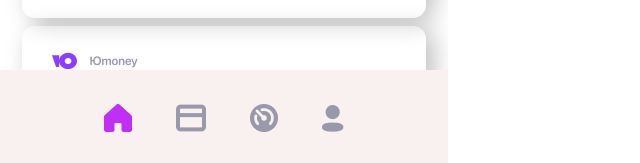
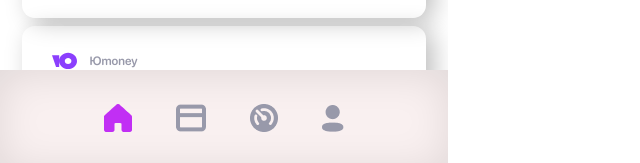
Before and after one commit to qdyyys/tg_msa, a React app: page / in a window 1280 px wide. Shown: the part 634-797 px from the top of the page, without its empty margins (0-640 px from the left). Built offline with nearby package versions, Linux system fonts and the light colour scheme; the HTML template or start-up script is replaced by a standard one.

Commit message:
deposit_test

```diff
--- a/src/components/PageWrap.tsx
+++ b/src/components/PageWrap.tsx
@@ -13,7 +13,7 @@ const PageWrap = () => {
         <Deposit />
       </div>
 
-      <div className="bg-navColor w-full h-24 flex-none">
+      <div className="bg-navColor w-full h-24 flex-none shadow-navShadow">
         <nav className="h-full">
           <ul className="flex justify-center gap-11 items-center h-full">
             <li>
--- a/src/index.css
+++ b/src/index.css
@@ -17,7 +17,9 @@
   src: url(../public/fonts/SFPRODISPLAYREGULAR.ttf);
   src: url(../public/fonts/SFPRODISPLAYREGULAR.woff2);
 }
-
+body {
+  overflow: hidden;
+}
 .dep_list li {
   width: 90%;
   border-radius: 13px;
--- a/tailwind.config.js
+++ b/tailwind.config.js
@@ -5,6 +5,9 @@ export default {
     extend: {
       dropShadow: {
         headShadow: "0px 1px 10px rgba(0, 0, 0, 0.25)",
+      },
+      boxShadow: {
+        navShadow: "0px 4px 40px rgba(0, 0, 0, 0.1) inset",
       },
       colors: {
         headColor: "rgba(248, 247, 255, 1)",
```
